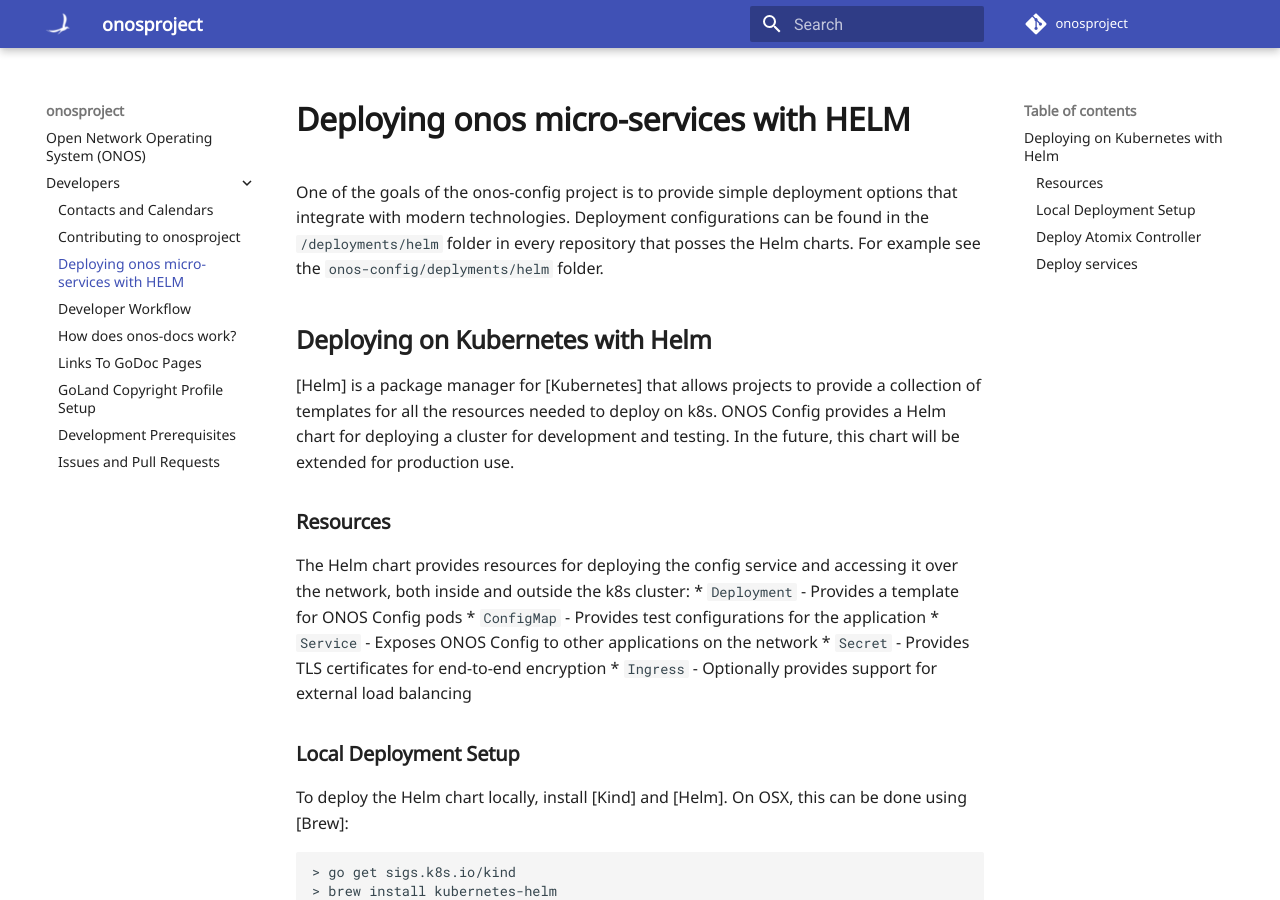
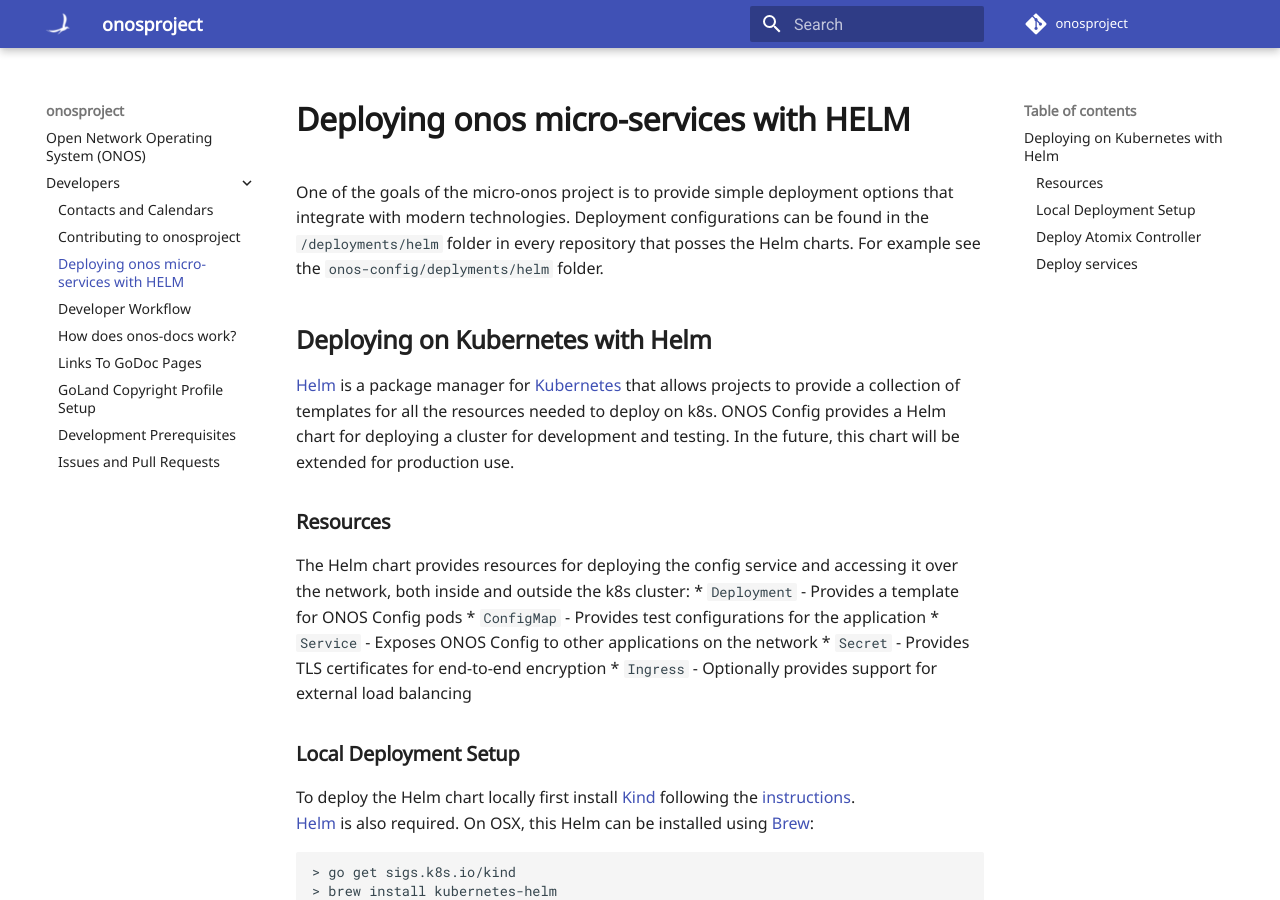
Before and after one commit to onosproject/onos-docs, an MkDocs documentation site: the page built from docs/content/developers/deploy_with_helm.md, in a window 1280 px wide and 900 px high. Built offline with MkDocs 1.6.1 and Material for MkDocs 9.7.7, drawn with Linux system fonts in a browser that asks for light colours; some of the changed text lies outside the part shown.

Commit message:
Adding nav pages and addressing comments and missing links

````diff
--- a/docs/configs/nav/nav_v0.2.yml
+++ b/docs/configs/nav/nav_v0.2.yml
@@ -12,6 +12,7 @@ nav:
   - How To Build Configuration Subsystem?: onos-config/docs/build.md
   - How To Run Configuration Subsystem?: onos-config/docs/run.md
   - How To Debug Configuration Subsystem?: onos-config/docs/debugging.md
+  - How To Deploy with Hel: onos-config/docs/deployment.md
   - Administrative And Diagnostic CLI: onos-config/docs/cli.md
   - Extending Configuration Subsystem With Model Plugins: onos-config/docs/modelplugin.md
   - Northbound gNMI Service: onos-config/docs/gnmi.md
@@ -28,12 +29,14 @@ nav:
           - Network Snapshot Types: onos-config/docs/api/types_snapshot_network.md
 - Topology Subsystem:
   - How To Use Topology Subsystem CLI?: onos-topo/docs/cli.md
+  - How To Deploy with Hel: onos-topo/docs/deployment.md
   - APIs:
       - Admin API: onos-topo/docs/api/admin.md
       - Diagnostic API: onos-topo/docs/api/diags.md
       - Device API: onos-topo/docs/api/device.md
 - Command Line Interface Subsystem (CLI):
   - How To Install and Run CLI Subsystem?: onos-cli/docs/setup.md
+  - How To Deploy with Helm: onos-cli/docs/deployment.md
   - ONOS CLI Commands: onos-cli/docs/cli/onos.md
 - Zero-Touch Provisioning (ZTP) Subsystem:
   - How To Install And Run ZTP?: onos-ztp/docs/setup.md
--- a/docs/content/developers/deploy_with_helm.md
+++ b/docs/content/developers/deploy_with_helm.md
@@ -1,6 +1,6 @@
 # Deploying onos micro-services with HELM
 
-One of the goals of the onos-config project is to provide simple deployment options
+One of the goals of the micro-onos project is to provide simple deployment options
 that integrate with modern technologies. Deployment configurations can be found in
 the `/deployments/helm` folder in every repository that posses the Helm charts.
 For example see the `onos-config/deplyments/helm` folder.
@@ -24,9 +24,8 @@ it over the network, both inside and outside the k8s cluster:
 
 ### Local Deployment Setup
 
-To deploy the Helm chart locally, install [Kind] and [Helm]. On OSX, this can be done
-using [Brew]:
-
+To deploy the Helm chart locally first install [Kind] following the [instructions](https://kind.sigs.k8s.io).
+[Helm] is also required. On OSX, this Helm can be installed using [Brew]:
 ```bash
 > go get sigs.k8s.io/kind
 > brew install kubernetes-helm
@@ -80,4 +79,10 @@ default       atomix-controller-b579b9f48-lgvxf            1/1     Running   0
 
 Once you have exported the `KUBECONFIG` flag you can start deploy `onos` services through helm charts.
 Please refer to each service's `deployment` file to get the exact command for each helm chart.
-An example can be found here:
+Example for [onos-config](https://docs.onosproject.org/onos-config/docs/deployment/).
+
+[Kind]: https://kind.sigs.k8s.io
+[Brew]: https://brew.sh/
+[Helm]: https://helm.sh/
+[Kubernetes]: https://kubernetes.io/
+[ingress]: https://kubernetes.io/docs/concepts/services-networking/ingress/
````
